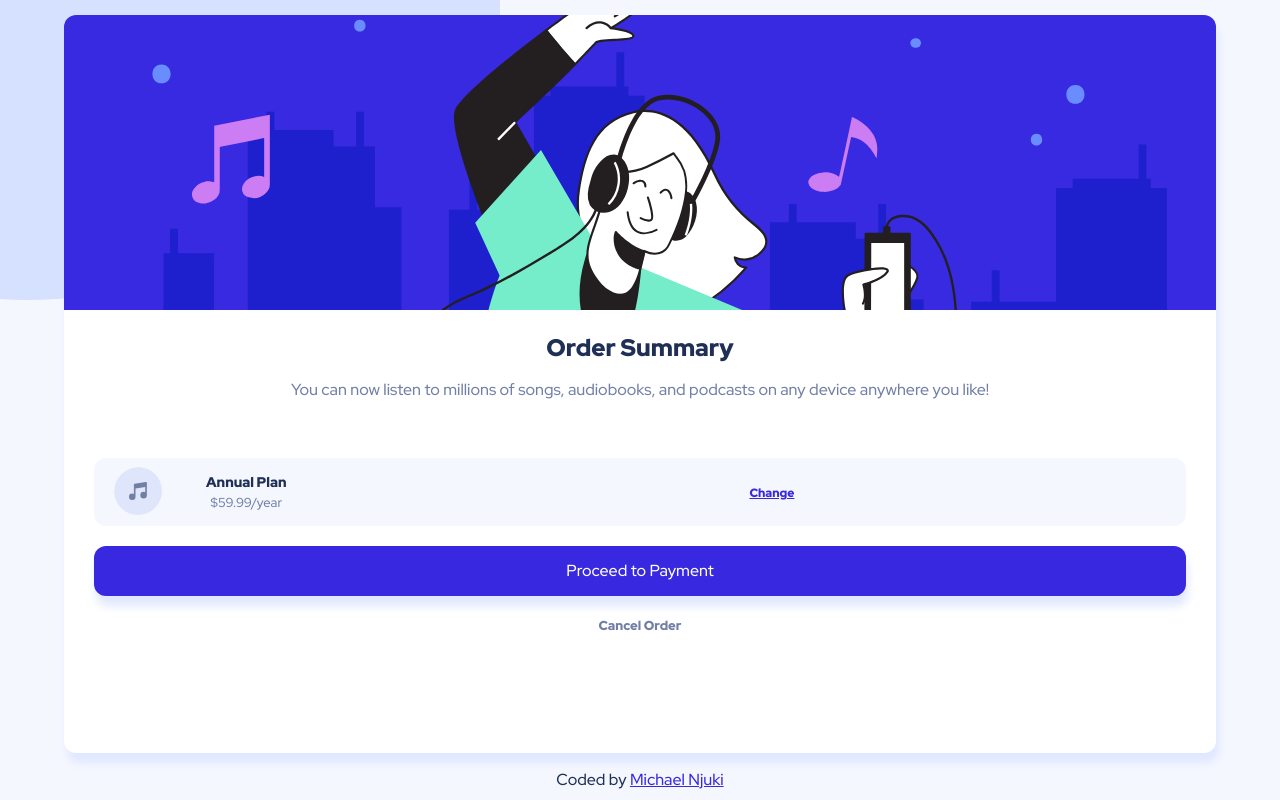
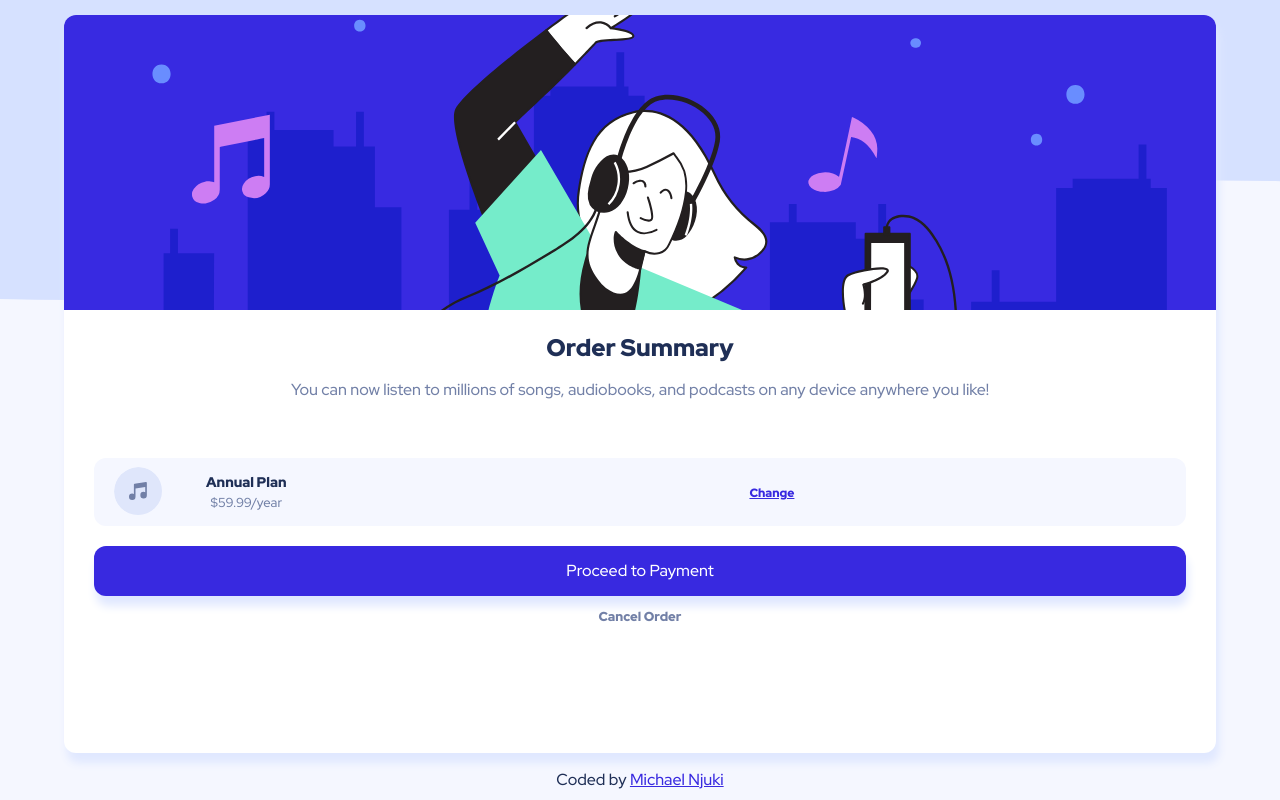
Before and after one commit to mikenjuki/Order-Summary-Component, a plain HTML site: page index.html in a window 1280 px wide. Drawn offline with Linux system fonts and the light colour scheme.

Commit message:
Readme and changes v1

```diff
--- a/index.html
+++ b/index.html
@@ -40,7 +40,8 @@
             </div>
           </div>
           <button class="btn-primary">Proceed to Payment</button>
-          <p class="cancel-btn">Cancel Order</p>
+         <div><a href="#"  class="cancel-btn">Cancel Order</a></div>
+         <!--  <p class="cancel-btn">Cancel Order</p> -->
         </div>
       </div>
     </main>
--- a/sass/main.scss
+++ b/sass/main.scss
@@ -106,7 +106,7 @@ main {
   justify-content: center;
   align-items: center;
   background: url(../images/pattern-background-mobile.svg) no-repeat;
-  background-size: 500px 300px;
+  background-size: 100% 300px;
 }
 
 /*Card component*/
@@ -149,7 +149,6 @@ main {
     }
     .card_copy-highlight-section {
       display: flex;
-      //justify-content: space-around;
       padding: 20px;
       align-items: center;
       background-color: $veryPaleBlue;
@@ -180,6 +179,7 @@ main {
         color: $brightBlue;
         font-size: 12px;
         font-weight: $fontWeightThree;
+        cursor: pointer;
 
         &:hover {
           text-decoration: none;
@@ -194,6 +194,7 @@ main {
       border: none;
       border-radius: 12px;
       box-shadow: 2px 10px 10px $paleBlue;
+      cursor: pointer;
 
       &:hover {
         background-color: $hoverBlue;
@@ -206,6 +207,8 @@ main {
       font-weight: $fontWeightThree;
       margin-top: 12px;
       margin-bottom: 12px;
+      text-decoration: none;
+      cursor: pointer;
 
       &:hover {
         color: $darkBlue;
```
Also changed, not shown: CSS/main.css, design/my-implementation.png (added), 4 other files.
